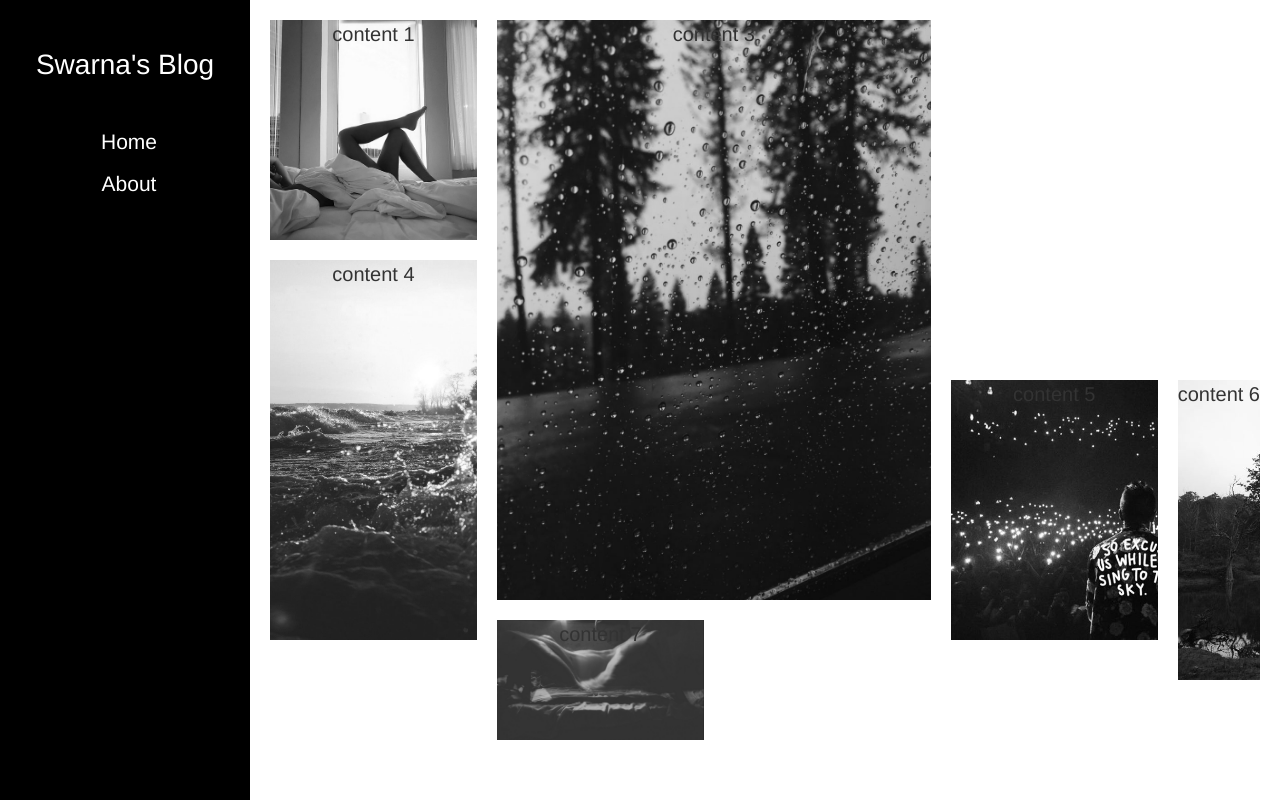
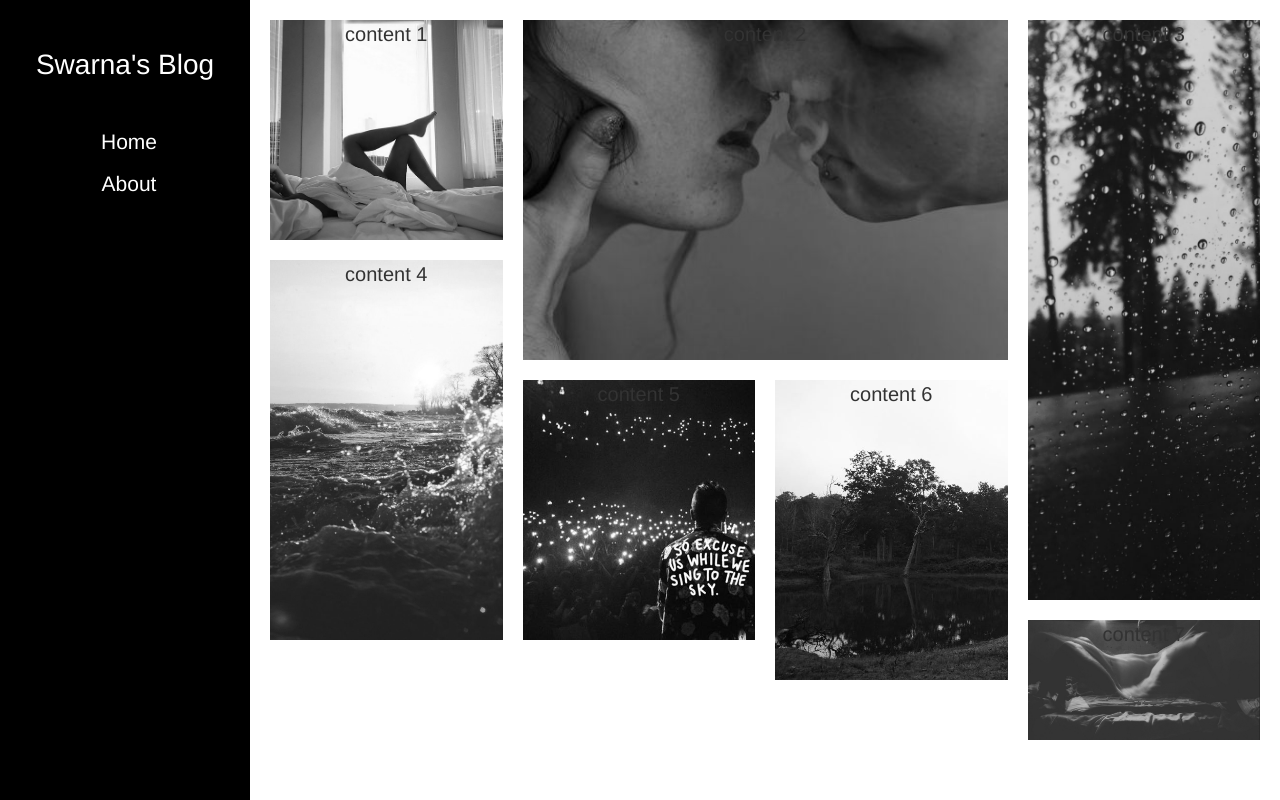
Before and after one commit to ameyaditya/website1.0, a PHP site: page /blog.html in a window 1280 px wide. Run offline with PHP 8.4, Linux system fonts and the light colour scheme.

Commit message:
changes in blog page

```diff
--- a/Blog page/blog.css
+++ b/Blog page/blog.css
@@ -63,8 +63,6 @@
 .item-grid3{
 	grid-row-start: 1;
 	grid-row-end: 6;
-        grid-column-start: 2;
-	grid-column-end: 4;
 	background-image: url('images/monsoon.jpeg');
 	background-size: cover;
 }
```
